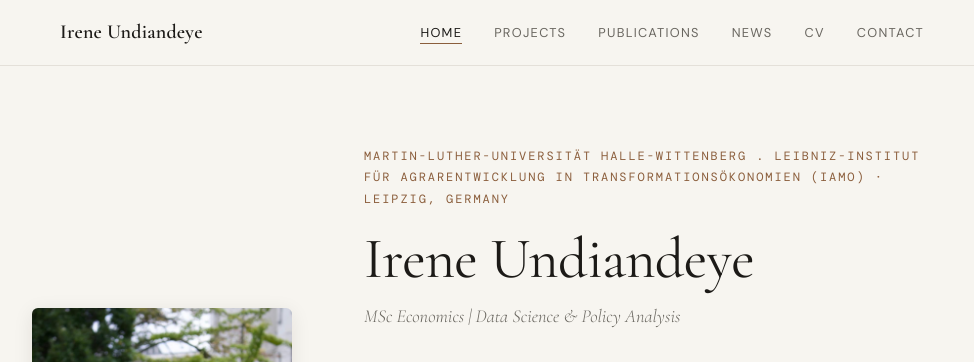
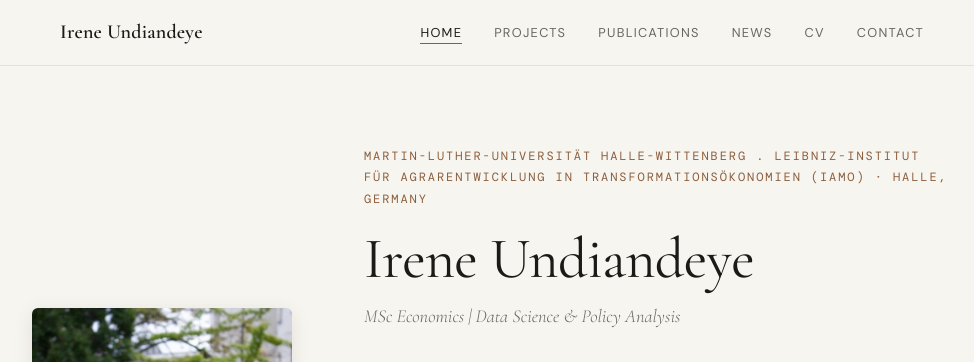
Before and after one commit to ireneundiandeye/Ireneundiandeye.github.io, a Jekyll site: the page built from index.html, in a window 1280 px wide and 900 px high. Shown: the top 362 px of the window, without its empty margins (148-1122 px from the left). Built offline with Jekyll 4.4.1, drawn with Linux system fonts in a browser that asks for light colours; some of the changed text lies outside the part shown.

```diff
--- a/_config.yml
+++ b/_config.yml
@@ -12,7 +12,7 @@ author:
   name: "Irene Undiandeye"
   title: "MSc Economics | Data Science & Policy Analysis"
   institution: "Martin-Luther-Universität Halle-Wittenberg . Leibniz-Institut für Agrarentwicklung in Transformationsökonomien (IAMO)"
-  location: "Leipzig, Germany"
+  location: "Halle, Germany"
   bio: "Data analyst and economist with a strong foundation in data science, policy analysis, and business operations. Currently pursuing an MSc in Economics: Data science and policy analysis at Martin-Luther-Universität Halle-Wittenberg and working as a Student Assistant at IAMO, Leipzig, where I analyse multi-country rural well-being data across transition economies in Albania, Kosovo, Moldova, and Romania, curate datasets for publication, and support the organisation of workshops and conferences for the RuWell project. With prior experience at Vanir Capital LLC and Swappie, and proficiency in Python, R, SQL, Tableau, and SAP Analytics Cloud, I turn data into actionable insights across both research and industry settings."
   github: ireneundiandeye
   linkedin: ireneundiandeye
@@ -40,6 +40,7 @@ nav_pages:
 markdown: kramdown
 highlighter: rouge
 permalink: pretty
+future: true
 
 plugins:
   - jekyll-feed
```
